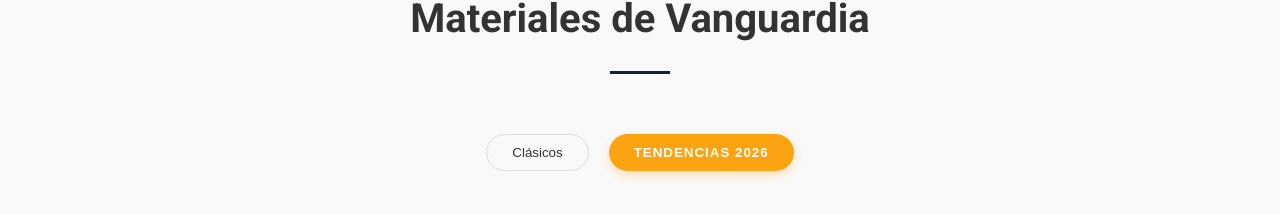
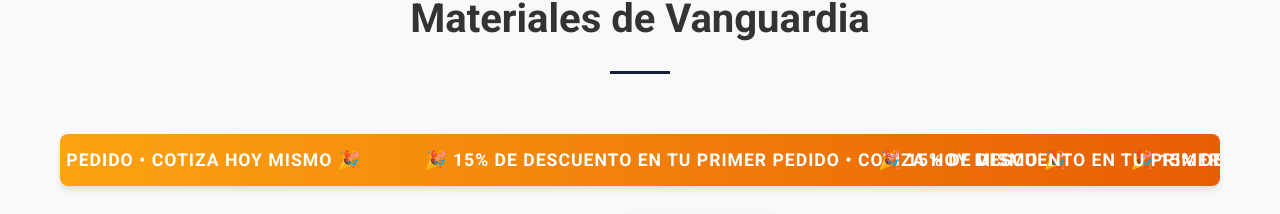
Before and after one commit to IsaacDlg/Arkicons-UI, a React (Vite) app: page / in a window 1280 px wide. Shown: the part 1739-1953 px from the top of the page. Built offline with nearby package versions, Linux system fonts and the light colour scheme.

Commit message:
feat(marketing): add discount marquee banner to products section

```diff
--- /dev/null
+++ b/src/components/DiscountBanner.css
@@ -0,0 +1,46 @@
+.discount-banner-container {
+    background: linear-gradient(90deg, #FCA311 0%, #E85D04 100%);
+    color: white;
+    overflow: hidden;
+    padding: 12px 0;
+    position: relative;
+    width: 100%;
+    margin-bottom: 30px;
+    border-radius: 8px;
+    box-shadow: 0 4px 6px rgba(0, 0, 0, 0.1);
+}
+
+.discount-marquee {
+    display: flex;
+    white-space: nowrap;
+    overflow: hidden;
+}
+
+.marquee-content {
+    display: flex;
+    animation: scroll 20s linear infinite;
+    min-width: 100%;
+}
+
+.marquee-content span {
+    padding: 0 2rem;
+    font-weight: 800;
+    font-size: 1.1rem;
+    letter-spacing: 1px;
+    text-transform: uppercase;
+}
+
+@keyframes scroll {
+    from {
+        transform: translateX(0);
+    }
+
+    to {
+        transform: translateX(-100%);
+    }
+}
+
+/* Pause on hover for readability */
+.discount-banner-container:hover .marquee-content {
+    animation-play-state: paused;
+}
--- /dev/null
+++ b/src/components/DiscountBanner.jsx
@@ -0,0 +1,26 @@
+import React from 'react';
+import './DiscountBanner.css';
+
+const DiscountBanner = () => {
+    return (
+        <div className="discount-banner-container">
+            <div className="discount-marquee">
+                <div className="marquee-content">
+                    <span>🎉 15% DE DESCUENTO EN TU PRIMER PEDIDO • COTIZA HOY MISMO 🎉</span>
+                    <span>🎉 15% DE DESCUENTO EN TU PRIMER PEDIDO • COTIZA HOY MISMO 🎉</span>
+                    <span>🎉 15% DE DESCUENTO EN TU PRIMER PEDIDO • COTIZA HOY MISMO 🎉</span>
+                    <span>🎉 15% DE DESCUENTO EN TU PRIMER PEDIDO • COTIZA HOY MISMO 🎉</span>
+                </div>
+                {/* Duplicate for seamless loop */}
+                <div className="marquee-content" aria-hidden="true">
+                    <span>🎉 15% DE DESCUENTO EN TU PRIMER PEDIDO • COTIZA HOY MISMO 🎉</span>
+                    <span>🎉 15% DE DESCUENTO EN TU PRIMER PEDIDO • COTIZA HOY MISMO 🎉</span>
+                    <span>🎉 15% DE DESCUENTO EN TU PRIMER PEDIDO • COTIZA HOY MISMO 🎉</span>
+                    <span>🎉 15% DE DESCUENTO EN TU PRIMER PEDIDO • COTIZA HOY MISMO 🎉</span>
+                </div>
+            </div>
+        </div>
+    );
+};
+
+export default DiscountBanner;
--- a/src/pages/Home.jsx
+++ b/src/pages/Home.jsx
@@ -3,6 +3,7 @@ import { Link } from 'react-router-dom';
 import ScrollList from '../components/ScrollList';
 import StatCounter from '../components/StatCounter';
 import HeroCarousel from '../components/HeroCarousel';
+import DiscountBanner from '../components/DiscountBanner'; // Add import
 
 const Home = () => {
     useEffect(() => {
@@ -135,6 +136,9 @@ const Home = () => {
                         <h2>Materiales de Vanguardia</h2>
                         <div className="separator"></div>
                     </div>
+
+
+                    <DiscountBanner />
 
                     {/* Collection Toggle Buttons */}
                     <div style={{ display: 'flex', justifyContent: 'center', gap: '20px', marginBottom: '30px' }}>
```
